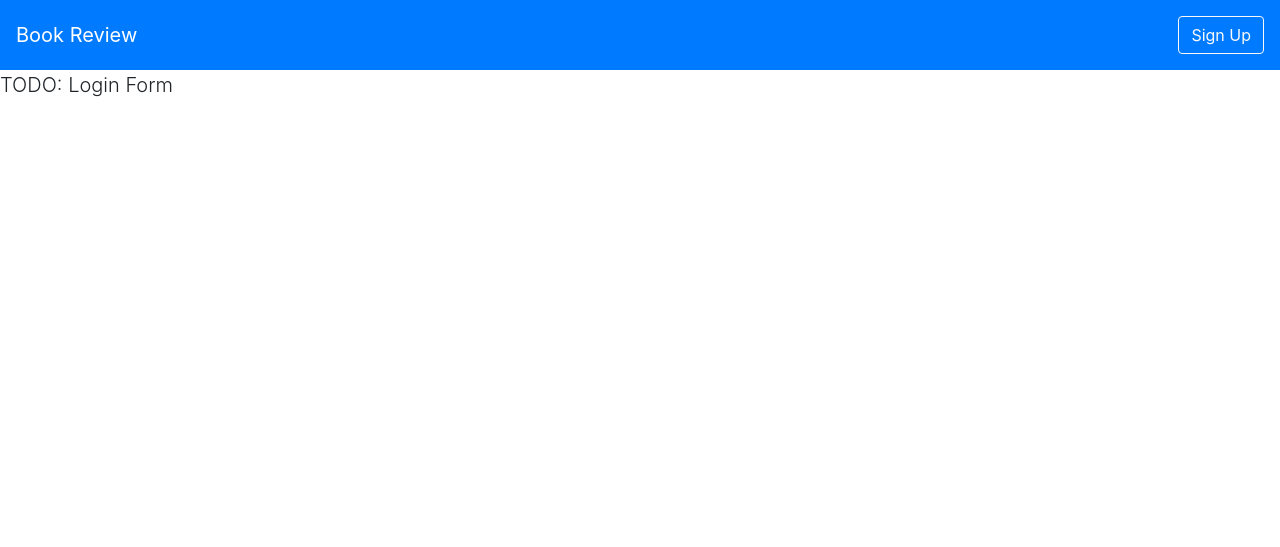
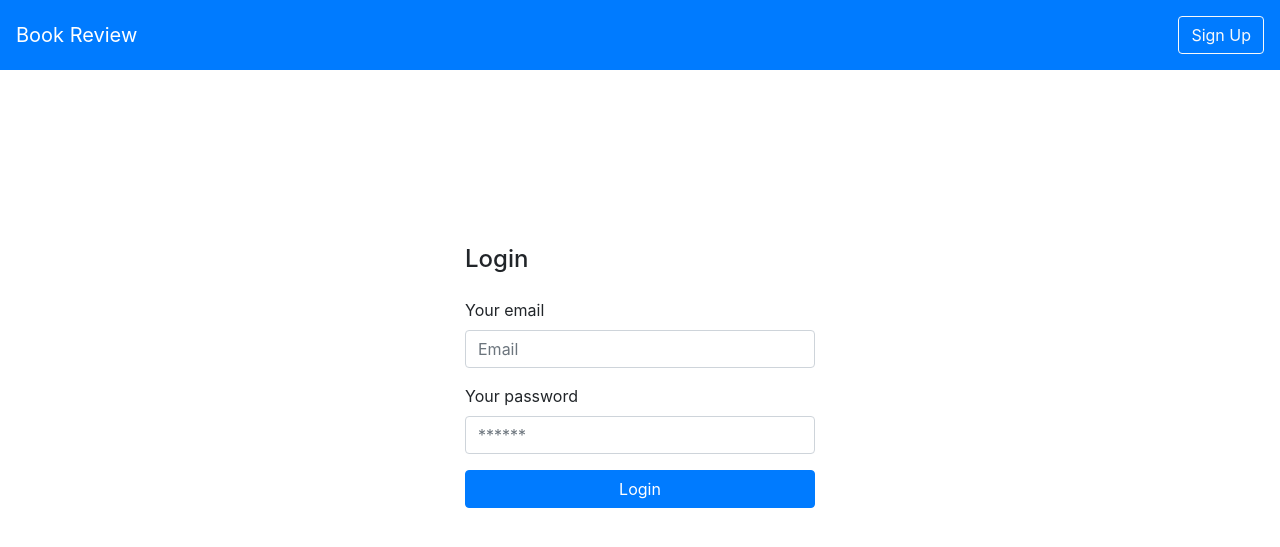
Before and after one commit to zrakhimov/book-review-website, a Flask app: page /login in a window 1280 px wide. Shown: the top 547 px of the page. Run offline with Flask 2, Linux system fonts and the light colour scheme; some libraries are stand-ins or nearby versions.

Commit message:
Login form created

```diff
--- a/static/site.css
+++ b/static/site.css
@@ -1,3 +1,5 @@
-
+.login-form {
+  margin-top: 50%;
+}
 
 /*# sourceMappingURL=site.css.map */
--- /dev/null
+++ b/static/site.scss
@@ -0,0 +1,3 @@
+.login-form {
+  margin-top: 50%;
+}
--- a/templates/login.html
+++ b/templates/login.html
@@ -3,5 +3,35 @@
 {% block title %} Login {% endblock %}
 
 {% block body %}
-    <p class="lead">TODO: Login Form </p>
+
+<div class="container">
+    <div class="row">
+        <div class="col-md-4"><!--Placeholder left--></div>
+        <div class="col-md-4">
+            <div class="login-form">
+              <h4 class="card-title mb-4 mt-1">Login</h4>
+                    <form>
+                    <div class="form-group">
+                      <label>Your email</label>
+                        <input name="" class="form-control" placeholder="Email" type="email">
+                    </div> <!-- form-group// -->
+                    <div class="form-group">
+                      <label>Your password</label>
+                        <input class="form-control" placeholder="******" type="password">
+                    </div> <!-- form-group// -->
+                    <div class="form-group">
+                    </div> <!-- form-group// -->
+                    <div class="form-group">
+                        <button type="submit" class="btn btn-primary btn-block"> Login  </button>
+                    </div> <!-- form-group// -->
+                  </form>
+              </div>
+        </div>
+        <div class="col-md-4"><!--Placeholder right--></div>
+    </div>
+</div>
+
+
+
+
 {% endblock %}
```
Also changed, not shown: 1 other file.
